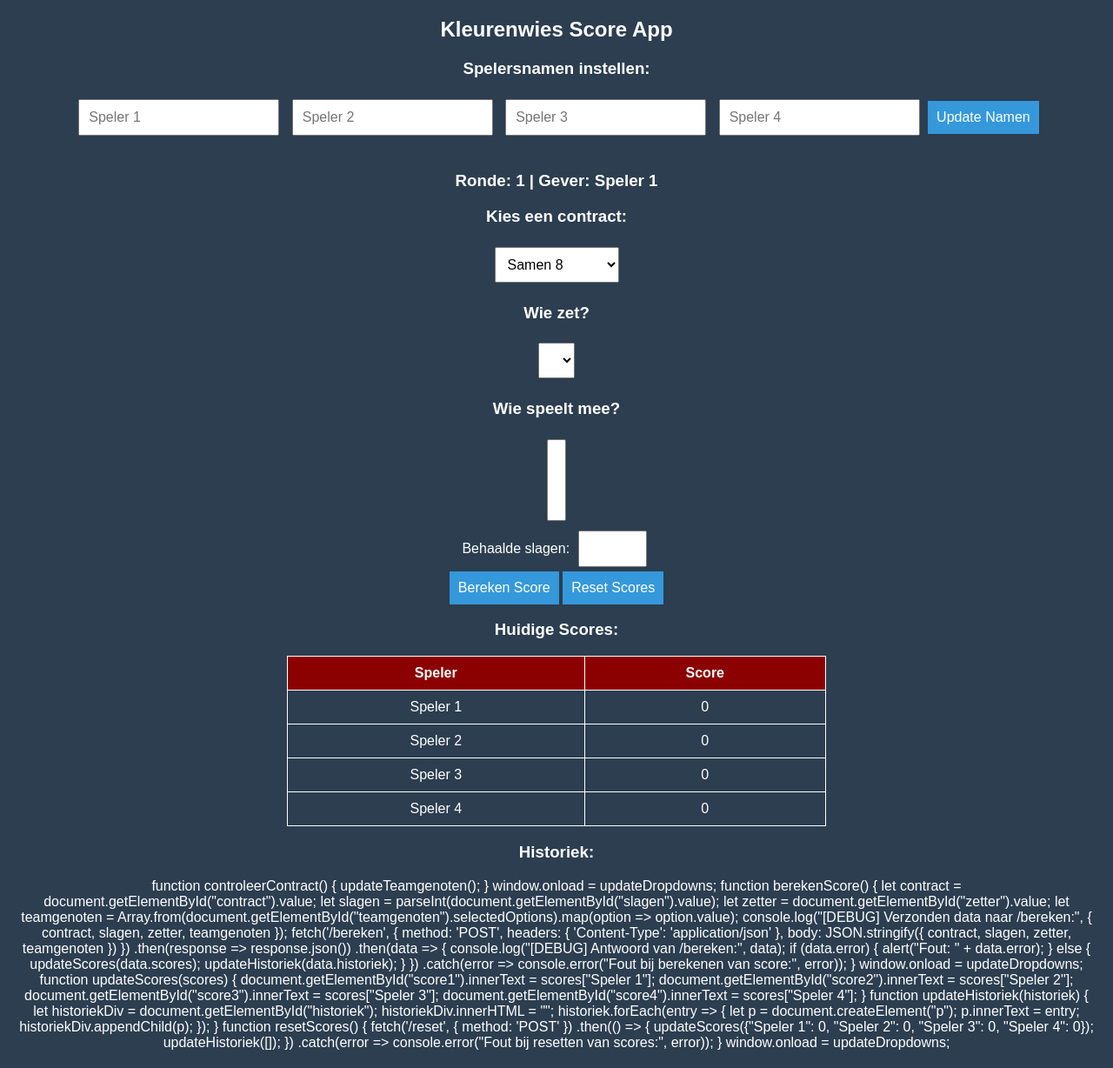
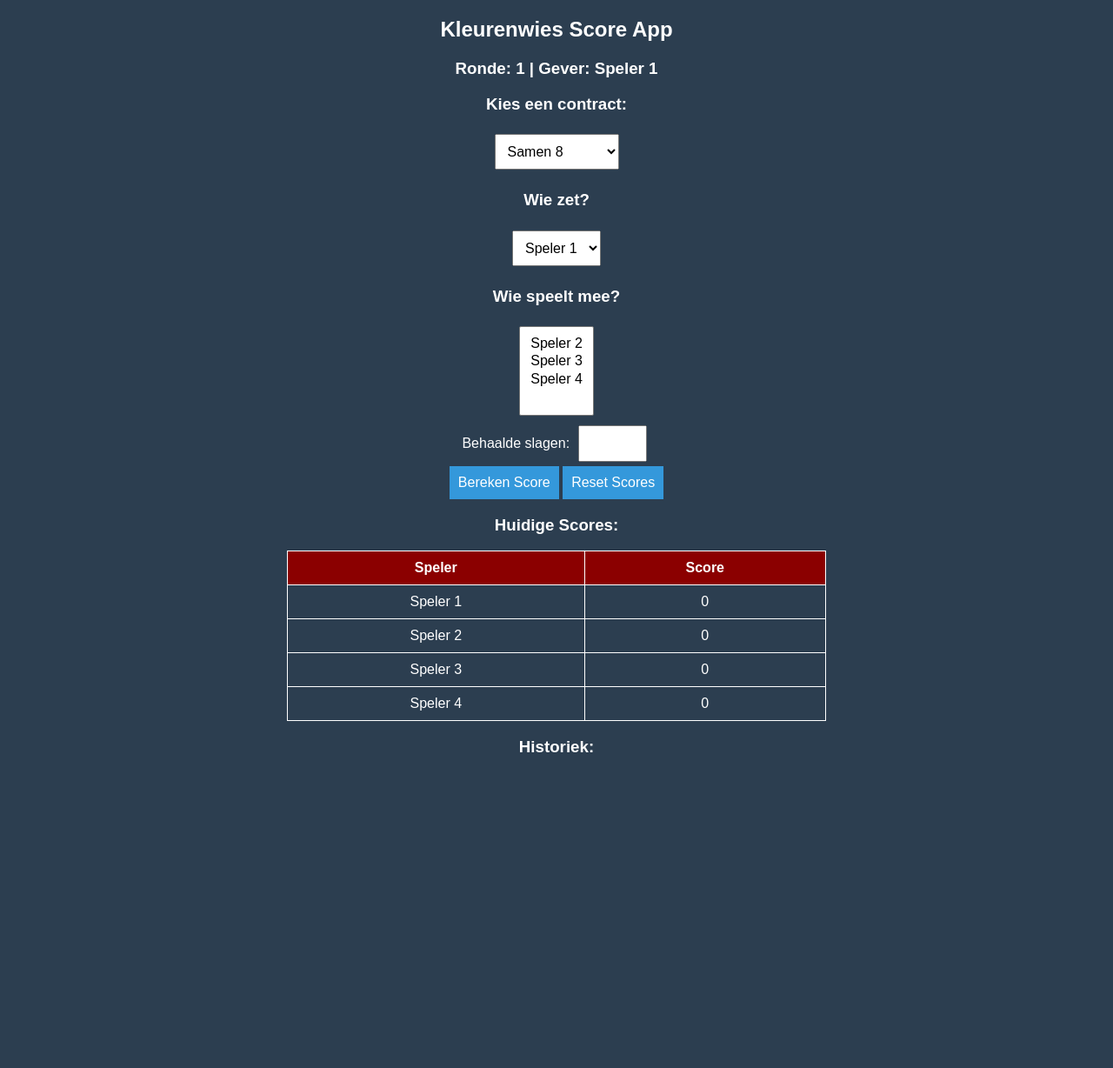
Before and after one commit to Henseman/APP-KLEURENWIES, a Flask app: page / in a window 1280 px wide. Shown: the whole page at 87% size. After the commit the page ends 865 px from the top, so only its background shows below. Run offline with Flask 3, Linux system fonts and the light colour scheme; data that the repository does not hold is empty.

Commit message:
Update index.html

```diff
--- a/templates/index.html
+++ b/templates/index.html
@@ -43,14 +43,6 @@
 <body>
     <h2>Kleurenwies Score App</h2>
 
-    <h3>Spelersnamen instellen:</h3>
-    <input type="text" id="speler1" placeholder="Speler 1">
-    <input type="text" id="speler2" placeholder="Speler 2">
-    <input type="text" id="speler3" placeholder="Speler 3">
-    <input type="text" id="speler4" placeholder="Speler 4">
-    <button onclick="updateNamen()">Update Namen</button>
-    <br><br>
-
     <h3>Ronde: <span id="ronde">1</span> | Gever: <span id="gever">Speler 1</span></h3>
 
     <h3>Kies een contract:</h3>
@@ -67,14 +59,6 @@
         <option value="Solo 8">Solo 8</option>
         <option value="Piccolo">Piccolo</option>
         <option value="Samen 13">Samen 13</option>
-        <option value="Solo 9">Solo 9</option>
-        <option value="Troel 8">Troel 8</option>
-        <option value="Grote Miserie">Grote Miserie</option>
-        <option value="Solo 10">Solo 10</option>
-        <option value="Solo 11">Solo 11</option>
-        <option value="Open Miserie">Open Miserie</option>
-        <option value="Solo 12">Solo 12</option>
-        <option value="Solo Slim 13">Solo Slim 13</option>
     </select>
     <br>
 
@@ -108,52 +92,32 @@
     <div id="historiek"></div>
 
     <script>
-        function updateNamen() {
-            let nieuweNamen = {
-                "Speler 1": document.getElementById("speler1").value || "Speler 1",
-                "Speler 2": document.getElementById("speler2").value || "Speler 2",
-                "Speler 3": document.getElementById("speler3").value || "Speler 3",
-                "Speler 4": document.getElementById("speler4").value || "Speler 4"
-            };
-
-            fetch('/update_namen', {
-                method: "POST",
-                headers: { "Content-Type": "application/json" },
-                body: JSON.stringify(nieuweNamen)
-            })
-            .then(response => response.json())
-            .then(() => updateDropdowns())
-            .catch(error => console.error("Fout bij updaten van namen:", error));
-        }
-
-<script>
         function updateDropdowns() {
             fetch('/get_scores')
             .then(response => response.json())
             .then(data => {
+                console.log("[DEBUG] Data ontvangen van /get_scores:", data);
+
                 let namen = data.namen;
                 let ronde = data.ronde;
                 let deler = data.deler;
                 let zetterDropdown = document.getElementById("zetter");
-            let teamgenotenDropdown = document.getElementById("teamgenoten");
 
                 document.getElementById("ronde").innerText = ronde;
                 document.getElementById("gever").innerText = namen["Speler " + deler];
 
                 // 🔹 Leegmaken en opnieuw vullen van de dropdowns
                 zetterDropdown.innerHTML = "";
-            teamgenotenDropdown.innerHTML = "";
 
-            // 🔹 Alle spelers toevoegen aan "Wie zet?"
                 Object.keys(namen).forEach(speler => {
                     let spelerNummer = speler.replace("Speler ", "");
                     let optieZetter = new Option(namen[speler], spelerNummer);
                     zetterDropdown.add(optieZetter);
                 });
 
-            updateTeamgenoten(); // Zorgt dat "Wie speelt mee?" ook correct wordt gevuld
+                updateTeamgenoten();
             })
-        .catch(error => console.error("Fout bij ophalen van scores:", error));
+            .catch(error => console.error("[ERROR] Fout bij ophalen van scores:", error));
         }
 
         function updateTeamgenoten() {
@@ -163,7 +127,7 @@
 
             teamgenotenDropdown.innerHTML = ""; // 🔹 Leegmaken dropdown
 
-        let isTeamSpel = !contract.includes("Solo") && !contract.includes("Miserie") && contract !== "Piccolo";
+            let isTeamSpel = contract.includes("Samen");
 
             if (!isTeamSpel) {
                 teamgenotenDropdown.disabled = true;
@@ -175,8 +139,9 @@
             fetch('/get_scores')
             .then(response => response.json())
             .then(data => {
+                console.log("[DEBUG] Teamgenoten laden:", data.namen);
+
                 let namen = data.namen;
-
                 Object.keys(namen).forEach(speler => {
                     let spelerNummer = speler.replace("Speler ", "");
                     if (spelerNummer !== zetter) {
@@ -185,21 +150,12 @@
                     }
                 });
             })
-        .catch(error => console.error("Fout bij ophalen van teamgenoten:", error));
+            .catch(error => console.error("[ERROR] Fout bij ophalen van teamgenoten:", error));
         }
 
         function controleerContract() {
             updateTeamgenoten();
         }
-
-    window.onload = updateDropdowns;
-</script>
-    function controleerContract() {
-        updateTeamgenoten();
-    }
-
-    window.onload = updateDropdowns;
-</script>
 
         function berekenScore() {
             let contract = document.getElementById("contract").value;
@@ -217,43 +173,17 @@
             .then(response => response.json())
             .then(data => {
                 console.log("[DEBUG] Antwoord van /bereken:", data);
-
-            if (data.error) {
-                alert("Fout: " + data.error);
-            } else {
-                updateScores(data.scores);
-                updateHistoriek(data.historiek);
-            }
             })
-        .catch(error => console.error("Fout bij berekenen van score:", error));
-    }
-
-    window.onload = updateDropdowns;
-</script>
-        function updateScores(scores) {
-            document.getElementById("score1").innerText = scores["Speler 1"];
-            document.getElementById("score2").innerText = scores["Speler 2"];
-            document.getElementById("score3").innerText = scores["Speler 3"];
-            document.getElementById("score4").innerText = scores["Speler 4"];
-        }
-
-        function updateHistoriek(historiek) {
-            let historiekDiv = document.getElementById("historiek");
-            historiekDiv.innerHTML = "";
-            historiek.forEach(entry => {
-                let p = document.createElement("p");
-                p.innerText = entry;
-                historiekDiv.appendChild(p);
-            });
+            .catch(error => console.error("[ERROR] Fout bij berekenen van score:", error));
         }
 
         function resetScores() {
             fetch('/reset', { method: 'POST' })
             .then(() => {
-                updateScores({"Speler 1": 0, "Speler 2": 0, "Speler 3": 0, "Speler 4": 0});
-                updateHistoriek([]);
+                console.log("[DEBUG] Scores gereset.");
+                updateDropdowns();
             })
-            .catch(error => console.error("Fout bij resetten van scores:", error));
+            .catch(error => console.error("[ERROR] Fout bij resetten van scores:", error));
         }
 
         window.onload = updateDropdowns;
```
Lines whose indentation alone changed are shown as unchanged.
